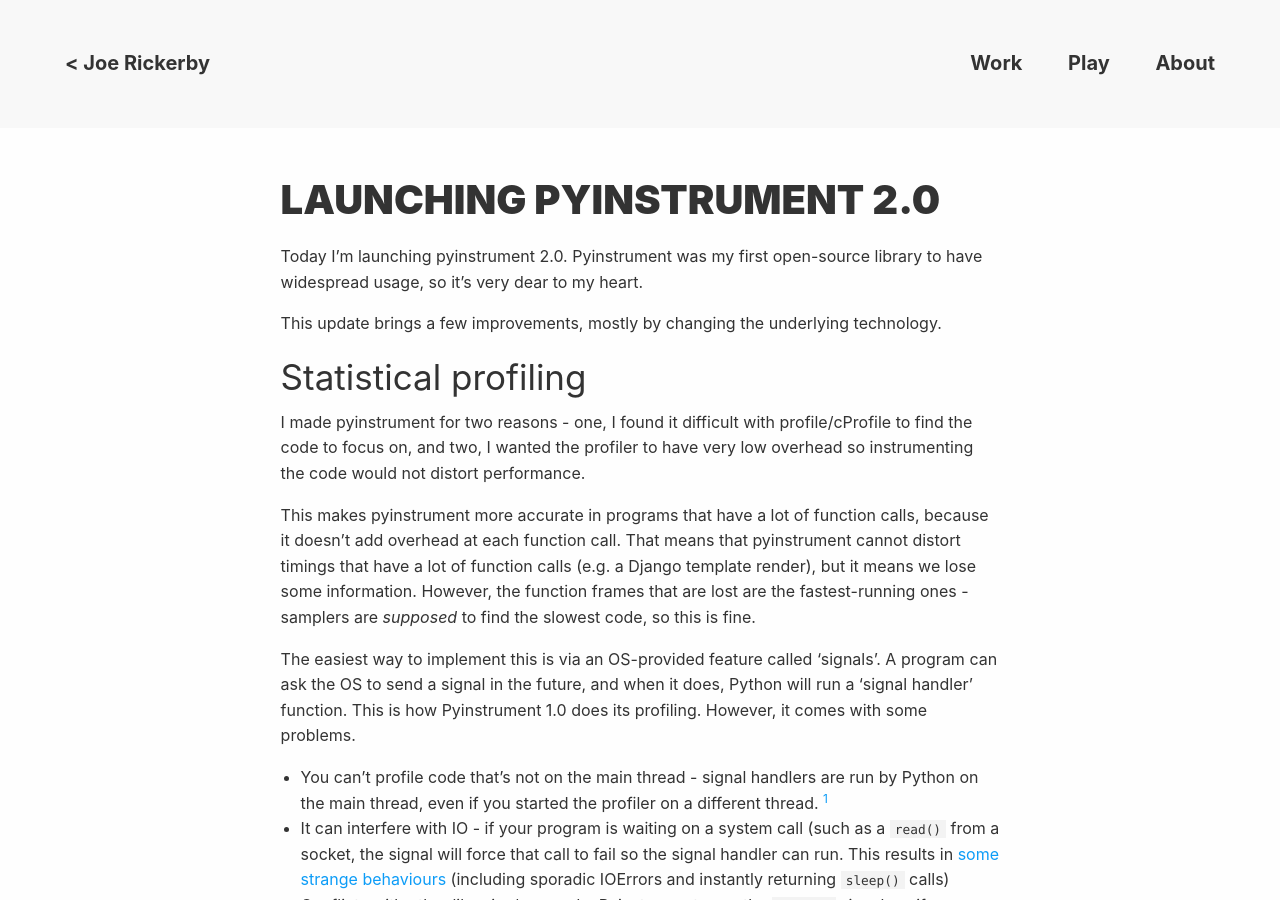
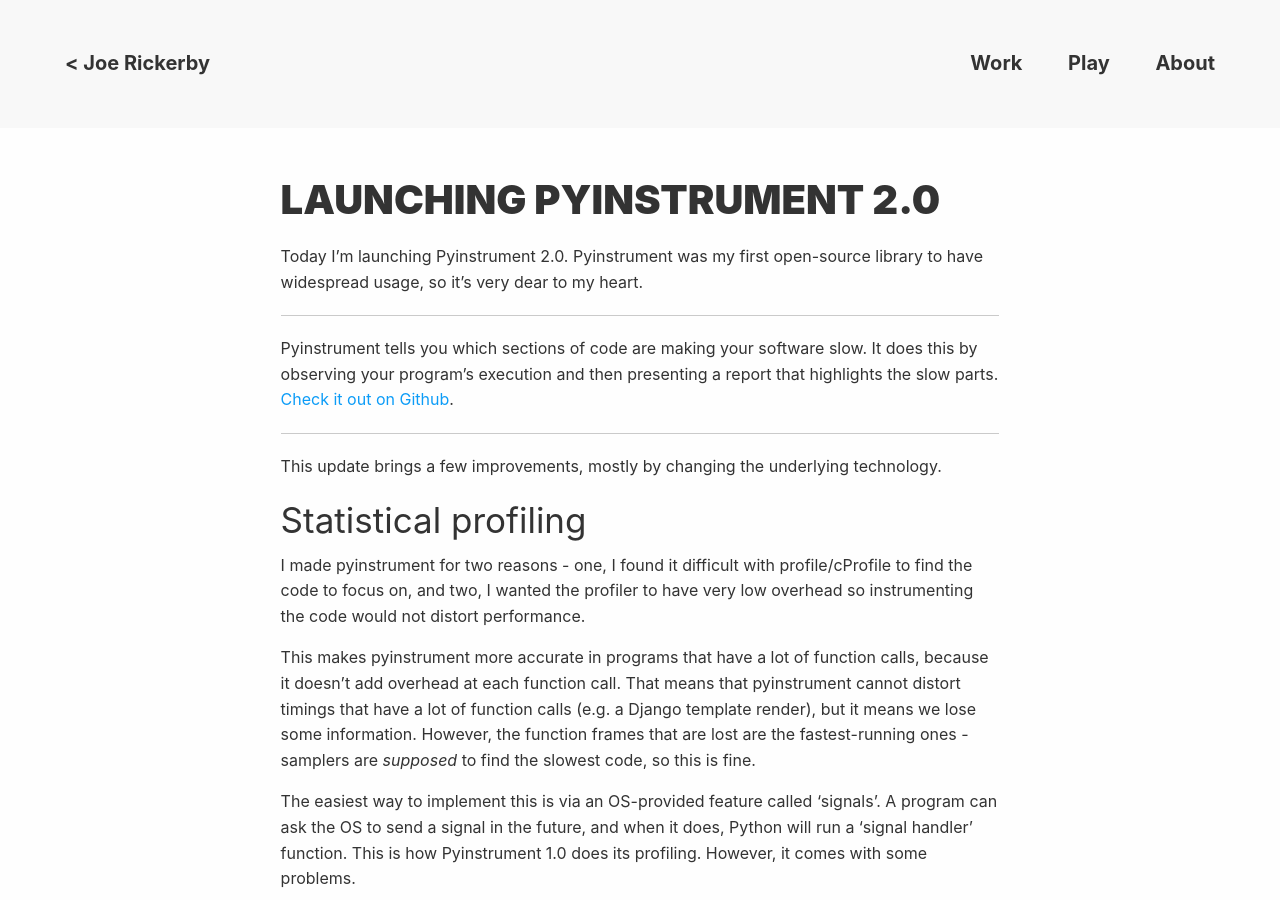
Before and after one commit to joerick/joerick.me, a Jekyll site: the page built from _posts/2017-12-15-pyinstrument-20.md, in a window 1280 px wide and 900 px high. Built offline with Jekyll 4.4.1, drawn with Linux system fonts in a browser that asks for light colours; nearby versions of some CDN libraries; some of the changed text lies outside the part shown.

Commit message:
Update 2017-12-15-pyinstrument-20.md

```diff
--- a/_posts/2017-12-15-pyinstrument-20.md
+++ b/_posts/2017-12-15-pyinstrument-20.md
@@ -4,10 +4,16 @@
 date: 2017-12-15 16:16:00
 categories: open-source
 description: >
-  Today I’m launching pyinstrument 2.0. This update brings a few improvements, mostly by changing the underlying technology.
+  Today I’m launching Pyinstrument 2.0. This update brings a few improvements, mostly by changing the underlying technology.
 ---
 
-Today I’m launching pyinstrument 2.0. Pyinstrument was my first open-source library to have widespread usage, so it’s very dear to my heart.
+Today I’m launching Pyinstrument 2.0. Pyinstrument was my first open-source library to have widespread usage, so it’s very dear to my heart.
+
+---
+
+Pyinstrument tells you which sections of code are making your software slow. It does this by observing your program's execution and then presenting a report that highlights the slow parts. [Check it out on Github](https://github.com/joerick/pyinstrument).
+
+---
 
 This update brings a few improvements, mostly by changing the underlying technology.
 
@@ -48,6 +54,6 @@
 - The internals have been refactored to allow different recorders. The first alternate recorder is a 'timeline' recorder, allowing linear recording of program execution, for other outputs like flame charts.
 - Renderers are now also modular and swappable. This cleanly factors the console and HTML outputs, but allows expansion to more outputs in the future, like a JSON output (and flame :))
 
-So if you're in the Python performance game, hit up [github.com/joerick/pyinstrument](https://github.com/joerick/pyinstrument) and let me know what you think of the new version!
+So if you're in the Python performance game, `pip install pyinstrument` or hit up [github.com/joerick/pyinstrument](https://github.com/joerick/pyinstrument) and let me know what you think of the new version!
 
 [^1]:   This is especially a problem for Django, where the runserver command runs on a different thread.
```
